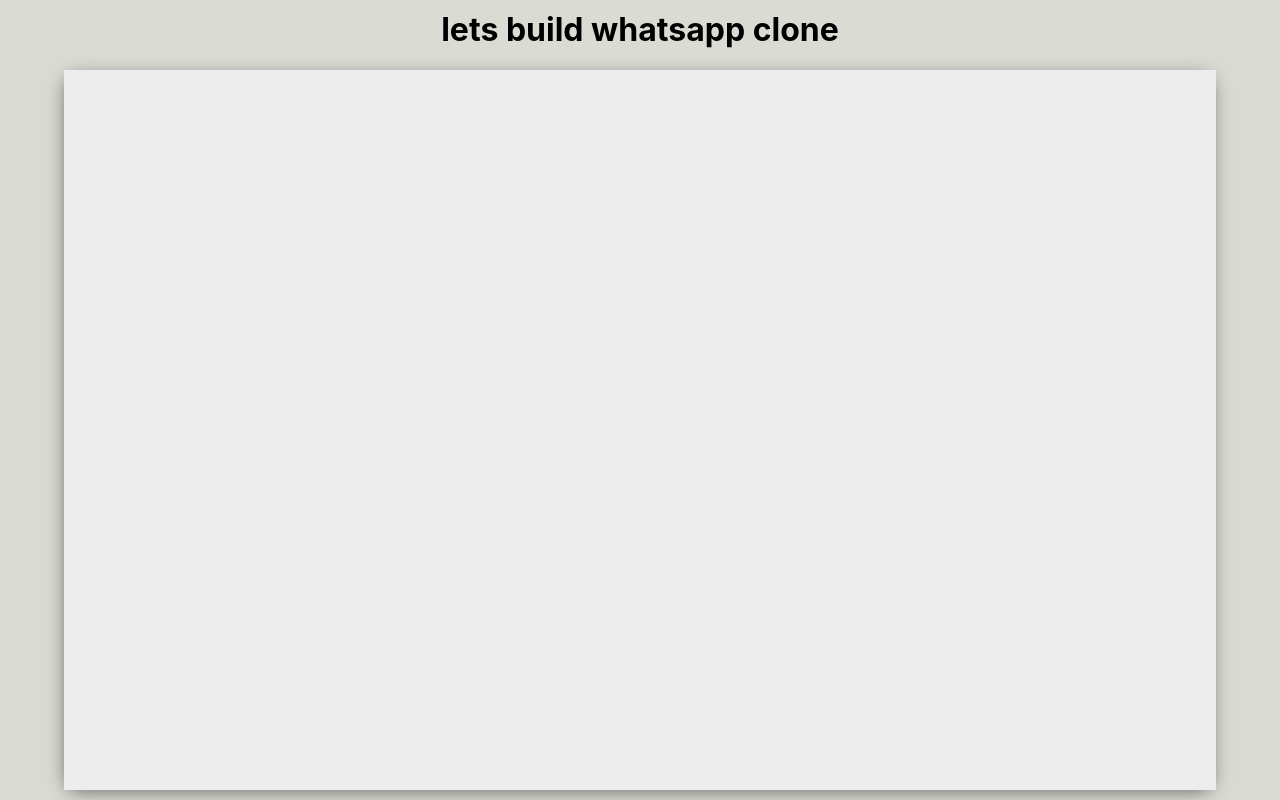
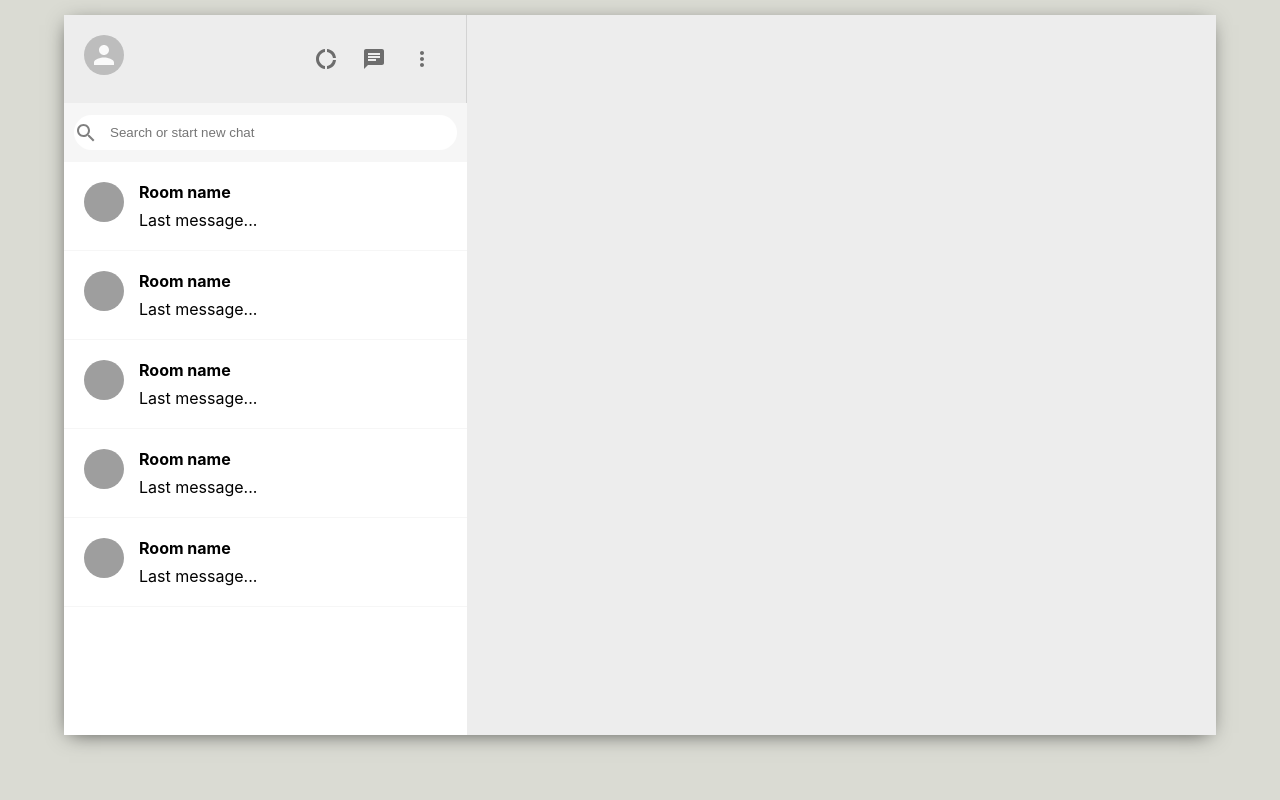
Before and after one commit to odo-wang/chatapp, a React (Create React App) app: page / in a window 1280 px wide. Built offline with nearby package versions, Linux system fonts and the light colour scheme; grey boxes are pictures that could not be loaded.

Commit message:
wip, added sidebar

```diff
--- a/package.json
+++ b/package.json
@@ -3,6 +3,8 @@
   "version": "0.1.0",
   "private": true,
   "dependencies": {
+    "@material-ui/core": "^4.11.0",
+    "@material-ui/icons": "^4.9.1",
     "@testing-library/jest-dom": "^4.2.4",
     "@testing-library/react": "^9.5.0",
     "@testing-library/user-event": "^7.2.1",
--- a/src/App.css
+++ b/src/App.css
@@ -9,6 +9,7 @@
     display: flex;
     width: 90vw;
     height: 90vh;
+    margin-top: -50px;
     background-color: #ededed;
     box-shadow: -1px 4px 20px -6px rgba(0, 0, 0, 0.7);
 }
--- a/src/App.js
+++ b/src/App.js
@@ -1,12 +1,12 @@
 import React from 'react';
 import './App.css';
+import SideBar from "./SideBar";
 
 function App() {
     return (
         <div className="app">
-            <h1>lets build whatsapp clone</h1>
             <div className="app__body">
-
+                <SideBar/>
             </div>
         </div>
     );
--- /dev/null
+++ b/src/SideBar.js
@@ -0,0 +1,42 @@
+import React from 'react';
+import './Sidebar.css'
+import {Avatar, IconButton} from "@material-ui/core";
+import {Chat, DonutLarge, MoreVert, SearchOutlined} from "@material-ui/icons";
+import SidebarChat from "./SidebarChat";
+
+function SideBar() {
+    return (
+        <div className='sidebar'>
+            <div className="sidebar__header">
+                <Avatar/>
+                <div className="sidebar__headerRight">
+                    <IconButton>
+
+                        <DonutLarge/>
+                    </IconButton>
+                    <IconButton>
+                        <Chat/>
+                    </IconButton>
+                    <IconButton>
+                        <MoreVert/>
+                    </IconButton>
+                </div>
+            </div>
+            <div className="sidebar__search">
+                <div className='sidebar__searchContainer'>
+                    <SearchOutlined/>
+                    <input placeholder='Search or start new chat' type='text'/>
+                </div>
+            </div>
+            <div className="sidebar__chats">
+                <SidebarChat/>
+                <SidebarChat/>
+                <SidebarChat/>
+                <SidebarChat/>
+                <SidebarChat/>
+            </div>
+        </div>
+    );
+}
+
+export default SideBar;
--- /dev/null
+++ b/src/Sidebar.css
@@ -0,0 +1,56 @@
+.sidebar {
+    display: flex;
+    flex: 0.35;
+    flex-direction: column;
+}
+
+.sidebar__header {
+    display: flex;
+    justify-content: space-between;
+    padding: 20px;
+    border-right: 1px solid lightgray;
+}
+
+.sidebar__headerRight {
+    display: flex;
+    align-items: center;
+    justify-content: space-between;
+    min-width: 10vw;
+}
+
+.sidebar__headerRight > .MuiSvgIcon-root {
+    font-size: 24px !important;
+    margin-right: 2vw;
+}
+
+.sidebar__search {
+    display: flex;
+    align-items: center;
+    height: 39px;
+    padding: 10px;
+    background-color: #f6f6f6;
+}
+
+.sidebar__searchContainer {
+    display: flex;
+    align-items: center;
+    width: 100%;
+    height: 35px;
+    border-radius: 20px;
+    background-color: white;
+}
+
+.sidebar__searchContainer > input {
+    margin-left: 10px;
+    border: none;
+}
+
+.sidebar__searchContainer > .MuiSvgIcon-root {
+    color: gray;
+}
+
+.sidebar__chats {
+    overflow: scroll;
+    flex: 1;
+    background-color: white;
+}
--- /dev/null
+++ b/src/SidebarChat.css
@@ -0,0 +1,16 @@
+.sidebarChat {
+    display: flex;
+    padding: 20px;
+    cursor: pointer;
+    border-bottom: 1px solid #f6f6f6;
+}
+.sidebarChat:hover{
+    background-color: #ebebeb;
+}
+.sidebarChat__info {
+    margin-left: 15px;
+}
+.sidebarChat__info > h2 {
+    font-size: 16px;
+    margin-bottom: 8px;
+}
--- /dev/null
+++ b/src/SidebarChat.js
@@ -0,0 +1,21 @@
+import React, {useEffect, useState} from 'react';
+import './SidebarChat.css'
+import {Avatar} from "@material-ui/core";
+
+function SidebarChat({props}) {
+    const [seed, setSeed] = useState(0)
+    useEffect(() => {
+        setSeed(Math.floor(Math.random() * 5000))
+    }, [])
+    return (
+        <div className='sidebarChat'>
+            <Avatar src={`https://avatars.dicebear.com/api/human/${seed}.svg`}/>
+            <div className="sidebarChat__info">
+                <h2>Room name</h2>
+                <p>Last message...</p>
+            </div>
+        </div>
+    );
+}
+
+export default SidebarChat;
```
Also changed, not shown: 1 other file (tests, documents, lock files or other folders).
